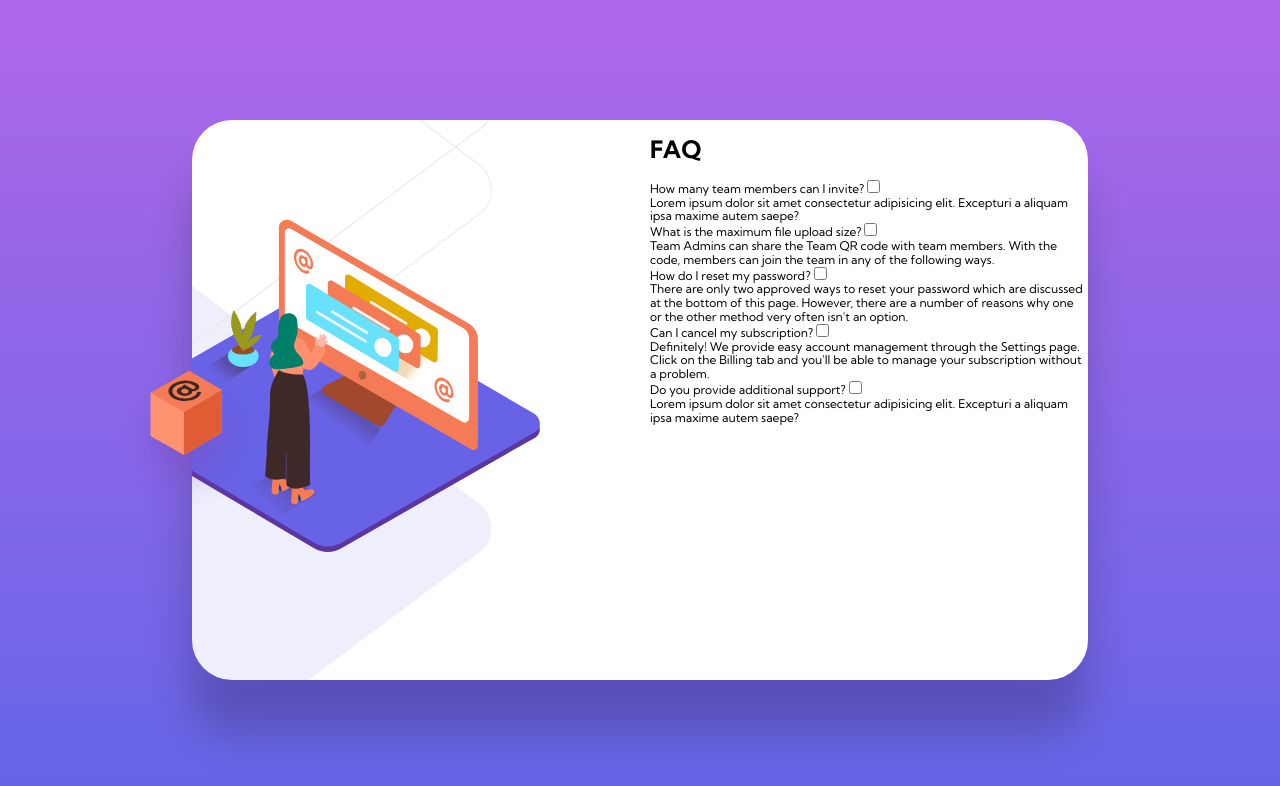
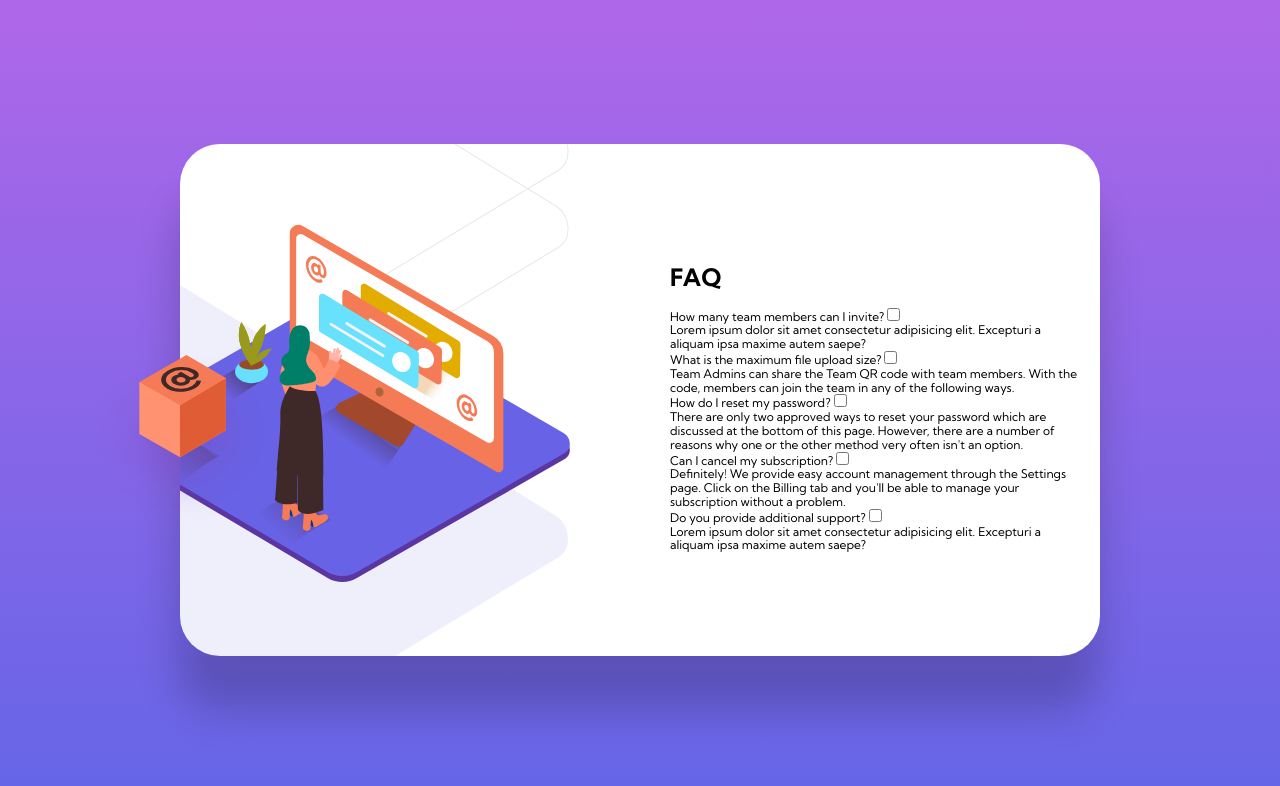
Before and after one commit to RenszCamacho/accordion-card, a website built with Parcel: page src/index.html in a window 1280 px wide. Built offline with nearby package versions, Linux system fonts and the light colour scheme.

Commit message:
Accordion-Card. Fixing position and measurements of the images.

```diff
--- a/src/index.html
+++ b/src/index.html
@@ -41,6 +41,7 @@
             class="main__illustrationDesk"
           />
         </div>
+        <div class="main__wrapFaq">
           <div class="main__contentFaq">
             <h1 class="main__title">FAQ</h1>
 
@@ -54,8 +55,8 @@
               <input type="checkbox" name="checkbox" class="main__checkbox" />
             </label>
             <p class="main__answer">
-            Lorem ipsum dolor sit amet consectetur adipisicing elit. Excepturi a
-            aliquam ipsa maxime autem saepe?
+              Lorem ipsum dolor sit amet consectetur adipisicing elit. Excepturi
+              a aliquam ipsa maxime autem saepe?
             </p>
 
             <label class="main__label">
@@ -83,8 +84,8 @@
             </label>
             <p class="main__answer">
               There are only two approved ways to reset your password which are
-            discussed at the bottom of this page. However, there are a number of
-            reasons why one or the other method very often isn't an option.
+              discussed at the bottom of this page. However, there are a number
+              of reasons why one or the other method very often isn't an option.
             </p>
 
             <label class="main__label">
@@ -97,9 +98,9 @@
               <input type="checkbox" name="checkbox" class="main__checkbox" />
             </label>
             <p class="main__answer">
-            Definitely! We provide easy account management through the Settings
-            page. Click on the Billing tab and you'll be able to manage your
-            subscription without a problem.
+              Definitely! We provide easy account management through the
+              Settings page. Click on the Billing tab and you'll be able to
+              manage your subscription without a problem.
             </p>
 
             <label class="main__label">
@@ -112,9 +113,10 @@
               <input type="checkbox" name="checkbox" class="main__checkbox" />
             </label>
             <p class="main__answer">
-            Lorem ipsum dolor sit amet consectetur adipisicing elit. Excepturi a
-            aliquam ipsa maxime autem saepe?
+              Lorem ipsum dolor sit amet consectetur adipisicing elit. Excepturi
+              a aliquam ipsa maxime autem saepe?
             </p>
+          </div>
         </div>
       </div>
     </main>
--- a/src/sass/_main.scss
+++ /dev/null
@@ -1,101 +0,0 @@
-.main {
-  width: 100%;
-  height: 100vh;
-  background-image: $bg-gradient;
-  display: flex;
-  justify-content: center;
-  align-items: center;
-
-  &__card {
-    width: 70%;
-    height: 70%;
-    background-color: white;
-    border-radius: 4rem;
-    box-shadow: -0.2rem 5.4rem 4.3rem rgba($color: #000000, $alpha: 0.2);
-    display: grid;
-    grid-template-columns: repeat(2, 1fr);
-    grid-gap: 2rem;
-    position: relative;
-  }
-
-  &__contentImg {
-    position: relative;
-    overflow: hidden;
-  }
-
-  &__paternDesk {
-    width: 200%;
-    height: 200%;
-    display: block;
-    position: absolute;
-    top: -38rem;
-    left: -83.2rem;
-    z-index: 1;
-
-    @include rwd(xxlarge) {
-      width: 190%;
-      height: 190%;
-      top: -35rem;
-      left: -53.2rem;
-    }
-
-    @include rwd(xlarge) {
-      width: 220%;
-      height: 187%;
-    }
-
-    @include rwd(large) {
-      left: 45.2rem;
-    }
-  }
-
-  &__illustrationDesk {
-    position: absolute;
-    width: 85%;
-    top: 8rem;
-    left: -10rem;
-    z-index: 2;
-
-    @include rwd(xxlarge) {
-      width: 100%;
-      top: 9.9rem;
-      left: -9rem;
-    }
-
-    @include rwd(xlarge) {
-      width: 99%;
-      top: 9.9rem;
-      left: -6.6rem;
-    }
-
-    @include rwd(large) {
-      width: 110%;
-      top: 10.1rem;
-      left: -6.6rem;
-    }
-  }
-
-  &__boxDesk {
-    position: absolute;
-    width: 17%;
-    top: 23.9rem;
-    left: -11rem;
-    z-index: 10;
-
-    @include rwd(xxlarge) {
-      width: 17%;
-      top: 24.9rem;
-      left: -8.2rem;
-    }
-
-    @include rwd(xlarge) {
-      width: 17%;
-      top: 22.9rem;
-      left: -7.2rem;
-    }
-  }
-
-  &__arrow {
-    display: none;
-  }
-}
--- /dev/null
+++ b/src/sass/_mainFaq.scss
@@ -0,0 +1,17 @@
+.main {
+  &__wrapFaq {
+    width: 100%;
+    height: 100%;
+    display: flex;
+    justify-content: center;
+    align-items: center;
+  }
+
+  &__contentFaq {
+    padding: 2rem;
+  }
+
+  &__arrow {
+    display: none;
+  }
+}
--- /dev/null
+++ b/src/sass/_mainImg.scss
@@ -0,0 +1,52 @@
+.main {
+  width: 100%;
+  height: 100vh;
+  background-image: $bg-gradient;
+  display: flex;
+  justify-content: center;
+  align-items: center;
+
+  &__card {
+    width: 92rem;
+    height: 51.2rem;
+    background-color: white;
+    border-radius: 4rem;
+    box-shadow: -0.2rem 5.4rem 4.3rem rgba($color: #000000, $alpha: 0.2);
+    display: grid;
+    grid-template-columns: repeat(2, 1fr);
+    grid-gap: 2rem;
+    position: relative;
+  }
+
+  &__contentImg {
+    position: relative;
+    overflow: hidden;
+  }
+
+  &__paternDesk {
+    width: 209%;
+    height: 190%;
+    display: block;
+    position: absolute;
+    top: -30rem;
+    left: -55.2rem;
+    z-index: 1;
+  }
+
+  &__illustrationDesk {
+    position: absolute;
+    width: 104.5%;
+    height: 70%;
+    top: 8rem;
+    left: -8rem;
+    z-index: 2;
+  }
+
+  &__boxDesk {
+    position: absolute;
+    width: 18.5rem;
+    top: 20.9rem;
+    left: -9rem;
+    z-index: 10;
+  }
+}
--- a/src/sass/main.scss
+++ b/src/sass/main.scss
@@ -1,4 +1,5 @@
 @import "./_base.scss";
 @import "./_resets.scss";
 @import "./_responsive-mixings.scss";
-@import "./_main.scss";
+@import "./_mainImg.scss";
+@import "./_mainFaq.scss";
```
Lines whose indentation alone changed are shown as unchanged.
